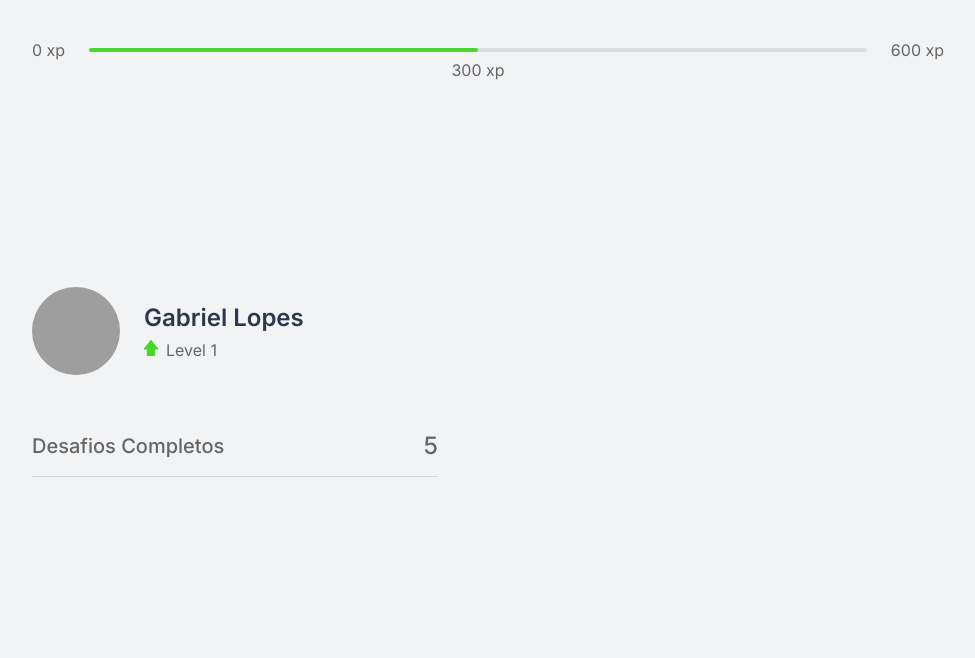
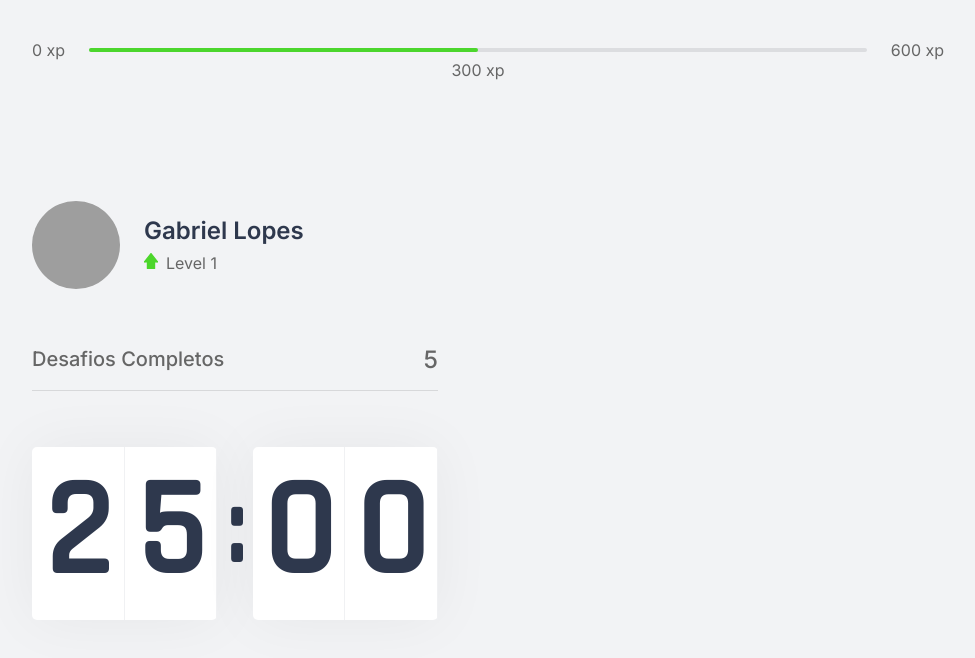
Before and after one commit to Angelo-GL/moveit-next, a Next.js app: page / in a window 1280 px wide. Shown: the top 658 px of the page, without its empty margins (152-1127 px from the left). Built offline with nearby package versions, Linux system fonts and the light colour scheme; grey boxes are pictures that could not be loaded.

Commit message:
componente Countdown
Implementação do componente Countdown

```diff
--- /dev/null
+++ b/src/components/Countdown.tsx
@@ -0,0 +1,17 @@
+import style from '../style/components/Countdown.module.css'
+
+export function Countdown(){
+    return(
+        <div className = {style.CountdownCountainer}>
+            <div>
+                <span>2</span>
+                <span>5</span>
+            </div>
+            <span>:</span>
+            <div>
+                <span>0</span>
+                <span>0</span>
+            </div>
+        </div>
+    )
+}
--- a/src/pages/_document.tsx
+++ b/src/pages/_document.tsx
@@ -6,6 +6,8 @@
         return(
             <Html>
                 <Head>
+                    <link rel="shortcut icon" href="favicon.png" type = "image/png"/>
+
                     <link rel="preconnect" href="https://fonts.gstatic.com"/>
                     <link href="https://fonts.googleapis.com/css2?family=Inter:wght@400;500;600&amp;family=Rajdhani:wght@500&amp;display=swap" rel="stylesheet"/>
                 </Head>
--- a/src/pages/index.tsx
+++ b/src/pages/index.tsx
@@ -1,19 +1,26 @@
 import { CompletedChallenges } from '../components/CompletedChallenges'
 import {ExperienceBar} from '../components/ExperienceBar'
 import {Profile} from '../components/Profile'
+import {Countdown} from '../components/Countdown'
 
+import Head from 'next/head'
 
 import Styles from '../style/pages/Home.module.css'
+
 
 export default function Home() {
   return (
     <div className= {Styles.container}>
+      <Head>
+        <title>Início | move.it</title>
+      </Head>
       <ExperienceBar />
 
       <section>
         <div>
           <Profile />
           <CompletedChallenges/>
+          <Countdown/>
         </div>
         <div>
 
--- /dev/null
+++ b/src/style/components/Countdown.module.css
@@ -0,0 +1,37 @@
+.CountdownCountainer{
+    display: flex;
+    align-items: center;
+    font-family: Rajdhani;
+    font-weight: 600;
+    color: var(--title);
+}
+
+.CountdownCountainer > div{
+    flex:  1; /* Faz com que o elemento ocupe o máximo de tamanho */
+
+    display: flex;
+    align-items: center;
+    justify-content: space-evenly;
+
+    background: var(--white);
+    box-shadow: 0 0 60px rgba(0, 0, 0, 0.05 );
+    border-radius: 5px;
+    font-size: 8.5rem;
+    text-align: center;
+}
+.CountdownCountainer > div span{
+flex:  1;
+}
+
+.CountdownCountainer > div span:first-child{
+    border-right: 1px solid #f0f1f3;
+}
+
+.CountdownCountainer > div span:last-child{
+    border-right: 1px solid #f0f1f3;
+}
+
+.CountdownCountainer > span{
+    font-size: 6.25rem;
+    margin: 0 0.5rem;
+}
```
